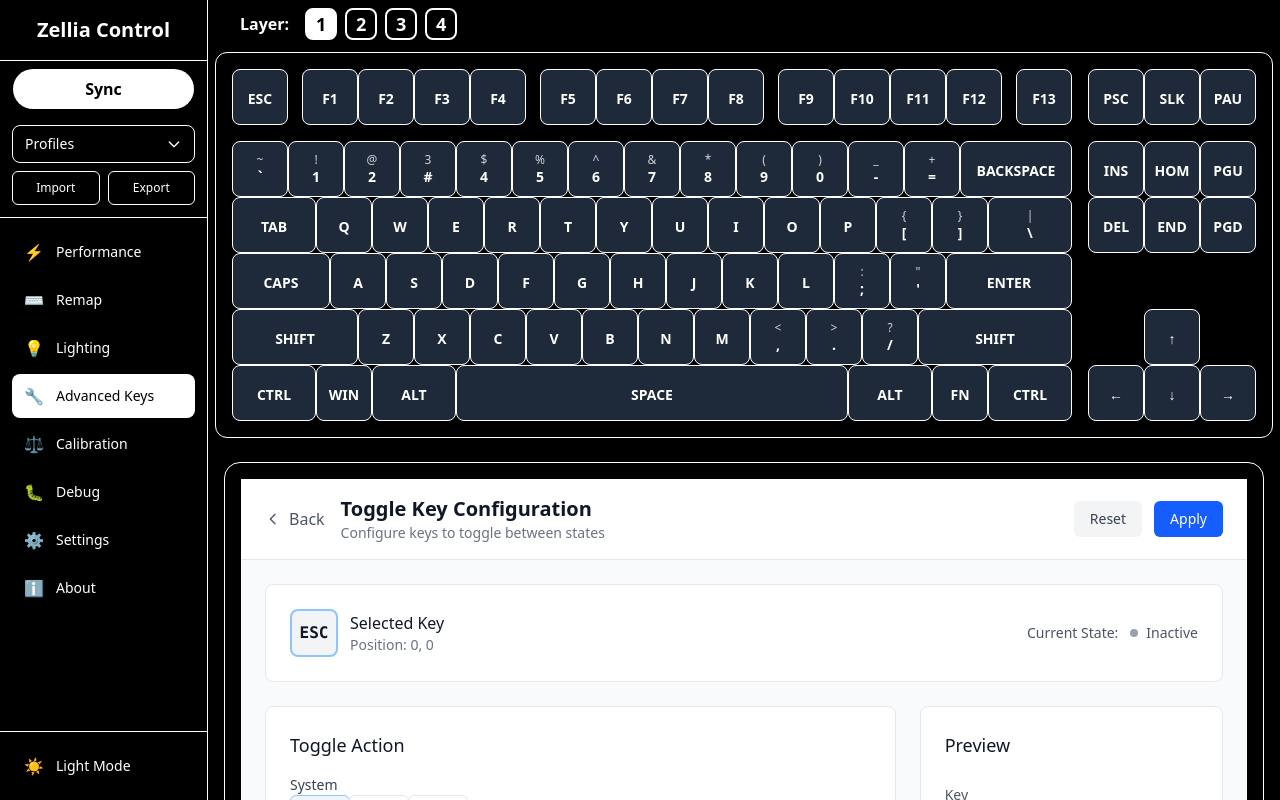
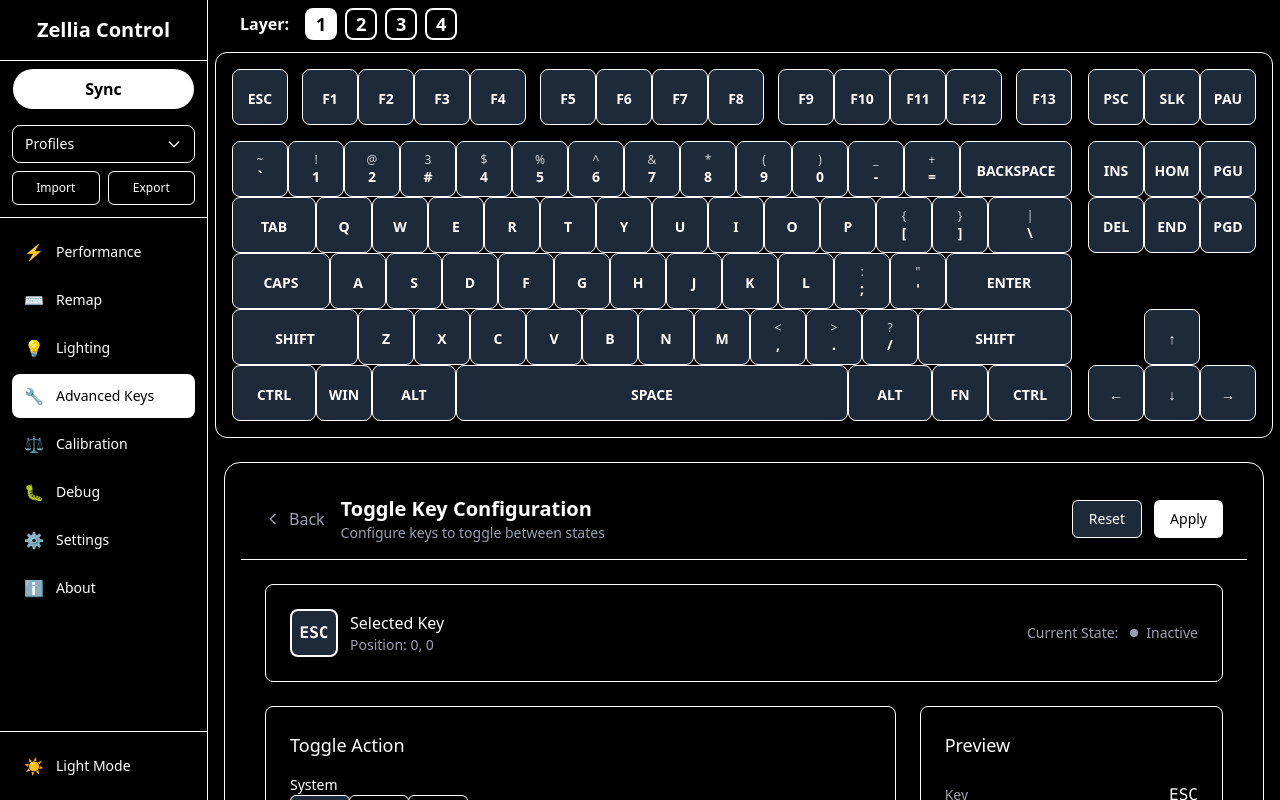
Before and after one commit to Zellia-Keyboards/Zellia-Control, a SvelteKit app: page /advancedkey/routes/toggle in a window 1280 px wide. Both pictures are taken after a click on the button "ESC". Built offline with nearby package versions, Linux system fonts and the light colour scheme.

Commit message:
feat(dark-mode): implement dark mode styling for toggle key configuration page

```diff
--- a/src/routes/advancedkey/routes/toggle/+page.svelte
+++ b/src/routes/advancedkey/routes/toggle/+page.svelte
@@ -1,6 +1,7 @@
 <script lang="ts">
     import { goto } from '$app/navigation';
     import { CurrentSelected, KeyboardDisplayValues } from "$lib/KeyboardState.svelte";
+    import { darkMode } from '$lib/DarkModeStore.svelte';
     import {
         globalConfigurations,
         updateGlobalConfiguration,
@@ -116,13 +117,13 @@
     );
 </script>
 
-<div class="h-full flex flex-col bg-gray-50">
+<div class="h-full flex flex-col {$darkMode ? 'bg-black' : 'bg-gray-50'}">
     <!-- Header -->
-    <div class="bg-white border-b border-gray-200 px-6 py-4">
+    <div class="{$darkMode ? 'bg-black border-white' : 'bg-white border-gray-200'} border-b px-6 py-4">
         <div class="flex items-center justify-between">
             <div class="flex items-center gap-4">
                 <button
-                    class="flex items-center gap-2 text-gray-600 hover:text-gray-900 transition-colors"
+                    class="flex items-center gap-2 {$darkMode ? 'text-gray-400 hover:text-white' : 'text-gray-600 hover:text-gray-900'} transition-colors"
                     on:click={goBack}
                 >
                     <svg class="w-4 h-4" fill="none" stroke="currentColor" viewBox="0 0 24 24">
@@ -131,20 +132,20 @@
                     Back
                 </button>
                 <div>
-                    <h1 class="text-xl font-semibold text-gray-900">Toggle Key Configuration</h1>
-                    <p class="text-sm text-gray-500">Configure keys to toggle between states</p>
+                    <h1 class="text-xl font-semibold {$darkMode ? 'text-white' : 'text-gray-900'}">Toggle Key Configuration</h1>
+                    <p class="text-sm {$darkMode ? 'text-gray-400' : 'text-gray-500'}">Configure keys to toggle between states</p>
                 </div>
             </div>
             <div class="flex gap-3">
                 <button
-                    class="px-4 py-2 text-gray-700 bg-gray-100 hover:bg-gray-200 rounded-md transition-colors text-sm font-medium"
+                    class="px-4 py-2 {$darkMode ? 'text-white bg-gray-800 hover:bg-gray-700 border border-white' : 'text-gray-700 bg-gray-100 hover:bg-gray-200'} rounded-md transition-colors text-sm font-medium"
                     on:click={resetConfiguration}
                     disabled={!$CurrentSelected}
                 >
                     Reset
                 </button>
                 <button
-                    class="px-4 py-2 bg-blue-600 text-white hover:bg-blue-700 rounded-md transition-colors text-sm font-medium"
+                    class="px-4 py-2 {$darkMode ? 'bg-white text-black hover:bg-gray-200' : 'bg-blue-600 text-white hover:bg-blue-700'} rounded-md transition-colors text-sm font-medium"
                     on:click={applyConfiguration}
                     disabled={!$CurrentSelected}
                 >
@@ -157,26 +158,25 @@
     <!-- Main Content -->
     <div class="flex-1 p-6">
         {#if $CurrentSelected}
-            <div class="max-w-6xl mx-auto">
-                <!-- Selected Key Info -->
-                <div class="bg-white rounded-lg border border-gray-200 p-6 mb-6">
+            <div class="max-w-6xl mx-auto">                <!-- Selected Key Info -->
+                <div class="{$darkMode ? 'bg-black border-white' : 'bg-white border-gray-200'} rounded-lg border p-6 mb-6">
                     <div class="flex items-center justify-between">
                         <div class="flex items-center gap-4">
                             <div class="flex items-center gap-3">
-                                <div class="w-12 h-12 bg-gray-100 rounded-lg flex items-center justify-center border-2 border-blue-300">
-                                    <span class="font-mono font-bold text-gray-900">{currentKeyName}</span>
+                                <div class="w-12 h-12 {$darkMode ? 'bg-gray-800 border-white' : 'bg-gray-100 border-blue-300'} rounded-lg flex items-center justify-center border-2">
+                                    <span class="font-mono font-bold {$darkMode ? 'text-white' : 'text-gray-900'}">{currentKeyName}</span>
                                 </div>
                                 <div>
-                                    <h3 class="font-medium text-gray-900">Selected Key</h3>
-                                    <p class="text-sm text-gray-500">Position: {$CurrentSelected[0]}, {$CurrentSelected[1]}</p>
+                                    <h3 class="font-medium {$darkMode ? 'text-white' : 'text-gray-900'}">Selected Key</h3>
+                                    <p class="text-sm {$darkMode ? 'text-gray-400' : 'text-gray-500'}">Position: {$CurrentSelected[0]}, {$CurrentSelected[1]}</p>
                                 </div>
                             </div>
                         </div>
                         <div class="flex items-center gap-3">
-                            <span class="text-sm text-gray-600">Current State:</span>
+                            <span class="text-sm {$darkMode ? 'text-gray-400' : 'text-gray-600'}">Current State:</span>
                             <div class="flex items-center gap-2">
                                 <div class="w-2 h-2 rounded-full {toggleState ? 'bg-green-500' : 'bg-gray-400'}"></div>
-                                <span class="text-sm font-medium {toggleState ? 'text-green-700' : 'text-gray-600'}">
+                                <span class="text-sm font-medium {toggleState ? 'text-green-700' : ($darkMode ? 'text-gray-400' : 'text-gray-600')}">
                                     {toggleState ? 'Active' : 'Inactive'}
                                 </span>
                             </div>
@@ -186,19 +186,18 @@
 
                 <div class="grid grid-cols-1 lg:grid-cols-3 gap-6">
                     <!-- Configuration Panel -->
-                    <div class="lg:col-span-2 space-y-6">
-                        <!-- Toggle Action Selection -->
-                        <div class="bg-white rounded-lg border border-gray-200 p-6">
-                            <h3 class="text-lg font-medium text-gray-900 mb-4">Toggle Action</h3>
+                    <div class="lg:col-span-2 space-y-6">                        <!-- Toggle Action Selection -->
+                        <div class="{$darkMode ? 'bg-black border-white' : 'bg-white border-gray-200'} rounded-lg border p-6">
+                            <h3 class="text-lg font-medium {$darkMode ? 'text-white' : 'text-gray-900'} mb-4">Toggle Action</h3>
 
                             <div class="space-y-4">
                                 {#each toggleCategories as category}
                                     <div>
-                                        <h4 class="text-sm font-medium text-gray-700 ">{category.name}</h4>
+                                        <h4 class="text-sm font-medium {$darkMode ? 'text-white' : 'text-gray-700'} ">{category.name}</h4>
                                         <div class="grid grid-cols-10 gap-2">
                                             {#each category.actions as action}
                                                 <button
-                                                    class="aspect-square w-15 h-15  text-xs rounded-md border transition-all {selectedToggleAction === action.id ? 'bg-blue-50 border-blue-300 text-blue-700' : 'bg-white border-gray-200 hover:bg-gray-50 text-gray-700'}"
+                                                    class="aspect-square w-15 h-15  text-xs rounded-md border transition-all {selectedToggleAction === action.id ? ($darkMode ? 'bg-gray-800 border-white text-white' : 'bg-blue-50 border-blue-300 text-blue-700') : ($darkMode ? 'bg-black border-white hover:bg-gray-800 text-white' : 'bg-white border-gray-200 hover:bg-gray-50 text-gray-700')}"
                                                     on:click={() => selectedToggleAction = action.id}
                                                     title={action.name}
                                                 >
@@ -209,86 +208,81 @@
                                     </div>
                                 {/each}
                             </div>
-                        </div>
-
-                        <!-- Toggle Mode -->
-                        <div class="bg-white rounded-lg border border-gray-200 p-6">
-                            <h3 class="text-lg font-medium text-gray-900 mb-4">Trigger Mode</h3>
+                        </div>                        <!-- Toggle Mode -->
+                        <div class="{$darkMode ? 'bg-black border-white' : 'bg-white border-gray-200'} rounded-lg border p-6">
+                            <h3 class="text-lg font-medium {$darkMode ? 'text-white' : 'text-gray-900'} mb-4">Trigger Mode</h3>
 
                             <div class="grid grid-cols-2 gap-4">
                                 <button
-                                    class="p-4 rounded-lg border-2 text-left transition-all {toggleMode === 'press' ? 'border-blue-500 bg-blue-50' : 'border-gray-200 hover:border-gray-300'}"
+                                    class="p-4 rounded-lg border-2 text-left transition-all {toggleMode === 'press' ? ($darkMode ? 'border-white bg-gray-800' : 'border-blue-500 bg-blue-50') : ($darkMode ? 'border-gray-600 hover:border-gray-400' : 'border-gray-200 hover:border-gray-300')}"
                                     on:click={() => toggleMode = 'press'}
                                 >
                                     <div class="flex items-center gap-3 mb-2">
-                                        <div class="w-4 h-4 rounded-full border-2 {toggleMode === 'press' ? 'border-blue-500 bg-blue-500' : 'border-gray-300'}">
+                                        <div class="w-4 h-4 rounded-full border-2 {toggleMode === 'press' ? ($darkMode ? 'border-white bg-white' : 'border-blue-500 bg-blue-500') : ($darkMode ? 'border-gray-400' : 'border-gray-300')}">
                                             {#if toggleMode === 'press'}
-                                                <div class="w-2 h-2 bg-white rounded-full m-0.5"></div>
+                                                <div class="w-2 h-2 {$darkMode ? 'bg-black' : 'bg-white'} rounded-full m-0.5"></div>
                                             {/if}
                                         </div>
-                                        <span class="font-medium text-gray-900">On Press</span>
+                                        <span class="font-medium {$darkMode ? 'text-white' : 'text-gray-900'}">On Press</span>
                                     </div>
-                                    <p class="text-sm text-gray-600">Toggle when key is pressed down</p>
+                                    <p class="text-sm {$darkMode ? 'text-gray-400' : 'text-gray-600'}">Toggle when key is pressed down</p>
                                 </button>
 
                                 <button
-                                    class="p-4 rounded-lg border-2 text-left transition-all {toggleMode === 'release' ? 'border-blue-500 bg-blue-50' : 'border-gray-200 hover:border-gray-300'}"
+                                    class="p-4 rounded-lg border-2 text-left transition-all {toggleMode === 'release' ? ($darkMode ? 'border-white bg-gray-800' : 'border-blue-500 bg-blue-50') : ($darkMode ? 'border-gray-600 hover:border-gray-400' : 'border-gray-200 hover:border-gray-300')}"
                                     on:click={() => toggleMode = 'release'}
                                 >
                                     <div class="flex items-center gap-3 mb-2">
-                                        <div class="w-4 h-4 rounded-full border-2 {toggleMode === 'release' ? 'border-blue-500 bg-blue-500' : 'border-gray-300'}">
+                                        <div class="w-4 h-4 rounded-full border-2 {toggleMode === 'release' ? ($darkMode ? 'border-white bg-white' : 'border-blue-500 bg-blue-500') : ($darkMode ? 'border-gray-400' : 'border-gray-300')}">
                                             {#if toggleMode === 'release'}
-                                                <div class="w-2 h-2 bg-white rounded-full m-0.5"></div>
+                                                <div class="w-2 h-2 {$darkMode ? 'bg-black' : 'bg-white'} rounded-full m-0.5"></div>
                                             {/if}
                                         </div>
-                                        <span class="font-medium text-gray-900">On Release</span>
+                                        <span class="font-medium {$darkMode ? 'text-white' : 'text-gray-900'}">On Release</span>
                                     </div>
-                                    <p class="text-sm text-gray-600">Toggle when key is released</p>
+                                    <p class="text-sm {$darkMode ? 'text-gray-400' : 'text-gray-600'}">Toggle when key is released</p>
                                 </button>
                             </div>
-                        </div>
+                        </div>                        <!-- State Control -->
+                        <div class="{$darkMode ? 'bg-black border-white' : 'bg-white border-gray-200'} rounded-lg border p-6">
+                            <h3 class="text-lg font-medium {$darkMode ? 'text-white' : 'text-gray-900'} mb-4">Initial State</h3>
 
-                        <!-- State Control -->
-                        <div class="bg-white rounded-lg border border-gray-200 p-6">
-                            <h3 class="text-lg font-medium text-gray-900 mb-4">Initial State</h3>
-
-                            <div class="flex items-center justify-between p-4 bg-gray-50 rounded-lg">
+                            <div class="flex items-center justify-between p-4 {$darkMode ? 'bg-gray-800' : 'bg-gray-50'} rounded-lg">
                                 <div>
-                                    <div class="font-medium text-gray-900">Toggle State</div>
-                                    <div class="text-sm text-gray-600">Set the initial state for this toggle key</div>
+                                    <div class="font-medium {$darkMode ? 'text-white' : 'text-gray-900'}">Toggle State</div>
+                                    <div class="text-sm {$darkMode ? 'text-gray-400' : 'text-gray-600'}">Set the initial state for this toggle key</div>
                                 </div>
                                 <button
-                                    class="relative inline-flex h-6 w-11 items-center rounded-full transition-colors focus:outline-none focus:ring-2 focus:ring-blue-500 focus:ring-offset-2 {toggleState ? 'bg-blue-600' : 'bg-gray-300'}"
+                                    class="relative inline-flex h-6 w-11 items-center rounded-full transition-colors focus:outline-none focus:ring-2 {$darkMode ? 'focus:ring-white' : 'focus:ring-blue-500'} focus:ring-offset-2 {toggleState ? ($darkMode ? 'bg-white' : 'bg-blue-600') : ($darkMode ? 'bg-gray-600' : 'bg-gray-300')}"
                                     on:click={() => toggleState = !toggleState}
                                 >
-                                    <span class="inline-block h-4 w-4 transform rounded-full bg-white transition-transform shadow-sm {toggleState ? 'translate-x-6' : 'translate-x-1'}"></span>
+                                    <span class="inline-block h-4 w-4 transform rounded-full {toggleState ? ($darkMode ? 'bg-black' : 'bg-white') : 'bg-white'} transition-transform shadow-sm {toggleState ? 'translate-x-6' : 'translate-x-1'}"></span>
                                 </button>
                             </div>
                         </div>
                     </div>
 
                     <!-- Preview Panel -->
-                    <div class="space-y-6">
-                        <!-- Live Preview -->
-                        <div class="bg-white rounded-lg border border-gray-200 p-6">
-                            <h3 class="text-lg font-medium text-gray-900 mb-4">Preview</h3>
+                    <div class="space-y-6">                        <!-- Live Preview -->
+                        <div class="{$darkMode ? 'bg-black border-white' : 'bg-white border-gray-200'} rounded-lg border p-6">
+                            <h3 class="text-lg font-medium {$darkMode ? 'text-white' : 'text-gray-900'} mb-4">Preview</h3>
 
                             <div class="space-y-3">
-                                <div class="flex justify-between items-center py-2 border-b border-gray-100">
-                                    <span class="text-sm text-gray-600">Key</span>
-                                    <span class="font-mono font-medium">{currentKeyName}</span>
+                                <div class="flex justify-between items-center py-2 border-b {$darkMode ? 'border-gray-600' : 'border-gray-100'}">
+                                    <span class="text-sm {$darkMode ? 'text-gray-400' : 'text-gray-600'}">Key</span>
+                                    <span class="font-mono font-medium {$darkMode ? 'text-white' : 'text-gray-900'}">{currentKeyName}</span>
                                 </div>
-                                <div class="flex justify-between items-center py-2 border-b border-gray-100">
-                                    <span class="text-sm text-gray-600">Action</span>
-                                    <span class="font-medium">{keyActions.find(k => k.id === selectedToggleAction)?.name || selectedToggleAction}</span>
+                                <div class="flex justify-between items-center py-2 border-b {$darkMode ? 'border-gray-600' : 'border-gray-100'}">
+                                    <span class="text-sm {$darkMode ? 'text-gray-400' : 'text-gray-600'}">Action</span>
+                                    <span class="font-medium {$darkMode ? 'text-white' : 'text-gray-900'}">{keyActions.find(k => k.id === selectedToggleAction)?.name || selectedToggleAction}</span>
                                 </div>
-                                <div class="flex justify-between items-center py-2 border-b border-gray-100">
-                                    <span class="text-sm text-gray-600">Trigger</span>
-                                    <span class="font-medium">{toggleMode === 'press' ? 'On Press' : 'On Release'}</span>
+                                <div class="flex justify-between items-center py-2 border-b {$darkMode ? 'border-gray-600' : 'border-gray-100'}">
+                                    <span class="text-sm {$darkMode ? 'text-gray-400' : 'text-gray-600'}">Trigger</span>
+                                    <span class="font-medium {$darkMode ? 'text-white' : 'text-gray-900'}">{toggleMode === 'press' ? 'On Press' : 'On Release'}</span>
                                 </div>
                                 <div class="flex justify-between items-center py-2">
-                                    <span class="text-sm text-gray-600">State</span>
-                                    <span class="font-medium {toggleState ? 'text-green-600' : 'text-gray-600'}">
+                                    <span class="text-sm {$darkMode ? 'text-gray-400' : 'text-gray-600'}">State</span>
+                                    <span class="font-medium {toggleState ? 'text-green-600' : ($darkMode ? 'text-gray-400' : 'text-gray-600')}">
                                         {toggleState ? 'Active' : 'Inactive'}
                                     </span>
                                 </div>
@@ -296,9 +290,9 @@
                         </div>
 
                         <!-- Info Panel -->
-                        <div class="bg-amber-50 border border-amber-200 rounded-lg p-6">
-                            <h3 class="text-lg font-medium text-amber-900 mb-2">How it works</h3>
-                            <p class="text-sm text-amber-800">
+                        <div class="{$darkMode ? 'bg-gray-800 border-white' : 'bg-amber-50 border-amber-200'} border rounded-lg p-6">
+                            <h3 class="text-lg font-medium {$darkMode ? 'text-white' : 'text-amber-900'} mb-2">How it works</h3>
+                            <p class="text-sm {$darkMode ? 'text-gray-400' : 'text-amber-800'}">
                                 This key will toggle <strong>{keyActions.find(k => k.id === selectedToggleAction)?.name || selectedToggleAction}</strong>
                                 {toggleMode === 'press' ? 'when pressed' : 'when released'}. Each trigger will switch between active and inactive states.
                             </p>
@@ -307,7 +301,7 @@
                         <!-- Actions -->
                         <div class="space-y-3">
                             <button
-                                class="w-full px-4 py-2 bg-red-600 text-white hover:bg-red-700 rounded-md transition-colors text-sm font-medium"
+                                class="w-full px-4 py-2 {$darkMode ? 'bg-red-700 hover:bg-red-600' : 'bg-red-600 hover:bg-red-700'} text-white rounded-md transition-colors text-sm font-medium"
                                 on:click={resetAllToggleKeys}
                             >
                                 Reset All Toggle Keys
@@ -316,45 +310,42 @@
                     </div>
                 </div>
             </div>
-        {:else}
-            <!-- No Key Selected State -->
+        {:else}            <!-- No Key Selected State -->
             <div class="flex-1 flex items-center justify-center">
                 <div class="text-center max-w-md mx-auto">
-                    <div class="w-24 h-24 bg-gray-100 rounded-full flex items-center justify-center mx-auto mb-4">
-                        <svg class="w-12 h-12 text-gray-400" fill="none" stroke="currentColor" viewBox="0 0 24 24">
+                    <div class="w-24 h-24 {$darkMode ? 'bg-gray-800' : 'bg-gray-100'} rounded-full flex items-center justify-center mx-auto mb-4">
+                        <svg class="w-12 h-12 {$darkMode ? 'text-gray-400' : 'text-gray-400'}" fill="none" stroke="currentColor" viewBox="0 0 24 24">
                             <path stroke-linecap="round" stroke-linejoin="round" stroke-width="2" d="M8 9l4-4 4 4m0 6l-4 4-4-4" />
                         </svg>
                     </div>
-                    <h3 class="text-lg font-medium text-gray-900 mb-2">No Key Selected</h3>
-                    <p class="text-gray-600 mb-4">Select a key from the keyboard layout to configure its toggle behavior</p>
-                    <div class="bg-blue-50 border border-blue-200 rounded-lg p-4 text-sm text-blue-700">
+                    <h3 class="text-lg font-medium {$darkMode ? 'text-white' : 'text-gray-900'} mb-2">No Key Selected</h3>
+                    <p class="{$darkMode ? 'text-gray-400' : 'text-gray-600'} mb-4">Select a key from the keyboard layout to configure its toggle behavior</p>
+                    <div class="{$darkMode ? 'bg-gray-800 border-white text-white' : 'bg-blue-50 border-blue-200 text-blue-700'} border rounded-lg p-4 text-sm">
                         <strong>Tip:</strong> Toggle keys are perfect for Caps Lock, Num Lock, or creating custom modifier states
                     </div>
                 </div>
             </div>
-        {/if}
-
-        <!-- Configured Keys Summary -->
+        {/if}        <!-- Configured Keys Summary -->
         {#if configuredToggleKeys.length > 0}
             <div class="max-w-6xl mx-auto mt-6">
-                <div class="bg-white rounded-lg border border-gray-200 p-6">
+                <div class="{$darkMode ? 'bg-black border-white' : 'bg-white border-gray-200'} rounded-lg border p-6">
                     <div class="flex items-center justify-between mb-4">
-                        <h3 class="text-lg font-medium text-gray-900">Configured Toggle Keys</h3>
-                        <span class="text-sm text-gray-500">{configuredToggleKeys.length} key{configuredToggleKeys.length !== 1 ? 's' : ''}</span>
+                        <h3 class="text-lg font-medium {$darkMode ? 'text-white' : 'text-gray-900'}">Configured Toggle Keys</h3>
+                        <span class="text-sm {$darkMode ? 'text-gray-400' : 'text-gray-500'}">{configuredToggleKeys.length} key{configuredToggleKeys.length !== 1 ? 's' : ''}</span>
                     </div>
                     <div class="grid grid-cols-1 md:grid-cols-2 lg:grid-cols-3 gap-4">
                         {#each configuredToggleKeys as [keyId, config]}
                             {@const [x, y] = keyId.split(',').map(Number)}
                             {@const keyName = $KeyboardDisplayValues[y]?.[x] || 'Unknown'}
-                            <div class="p-4 bg-gray-50 rounded-lg border">
+                            <div class="p-4 {$darkMode ? 'bg-gray-800 border-white' : 'bg-gray-50 border-gray-200'} rounded-lg border">
                                 <div class="flex items-center justify-between mb-2">
-                                    <span class="font-mono font-bold text-gray-900">{keyName}</span>
+                                    <span class="font-mono font-bold {$darkMode ? 'text-white' : 'text-gray-900'}">{keyName}</span>
                                     <div class="w-2 h-2 rounded-full {config.toggleState ? 'bg-green-500' : 'bg-gray-400'}"></div>
                                 </div>
-                                <div class="text-sm text-gray-700 font-medium">
+                                <div class="text-sm {$darkMode ? 'text-white' : 'text-gray-700'} font-medium">
                                     {keyActions.find(k => k.id === config.toggleAction)?.name || config.toggleAction}
                                 </div>
-                                <div class="text-xs text-gray-500 capitalize">
+                                <div class="text-xs {$darkMode ? 'text-gray-400' : 'text-gray-500'} capitalize">
                                     {config.toggleMode} trigger
                                 </div>
                             </div>
```
